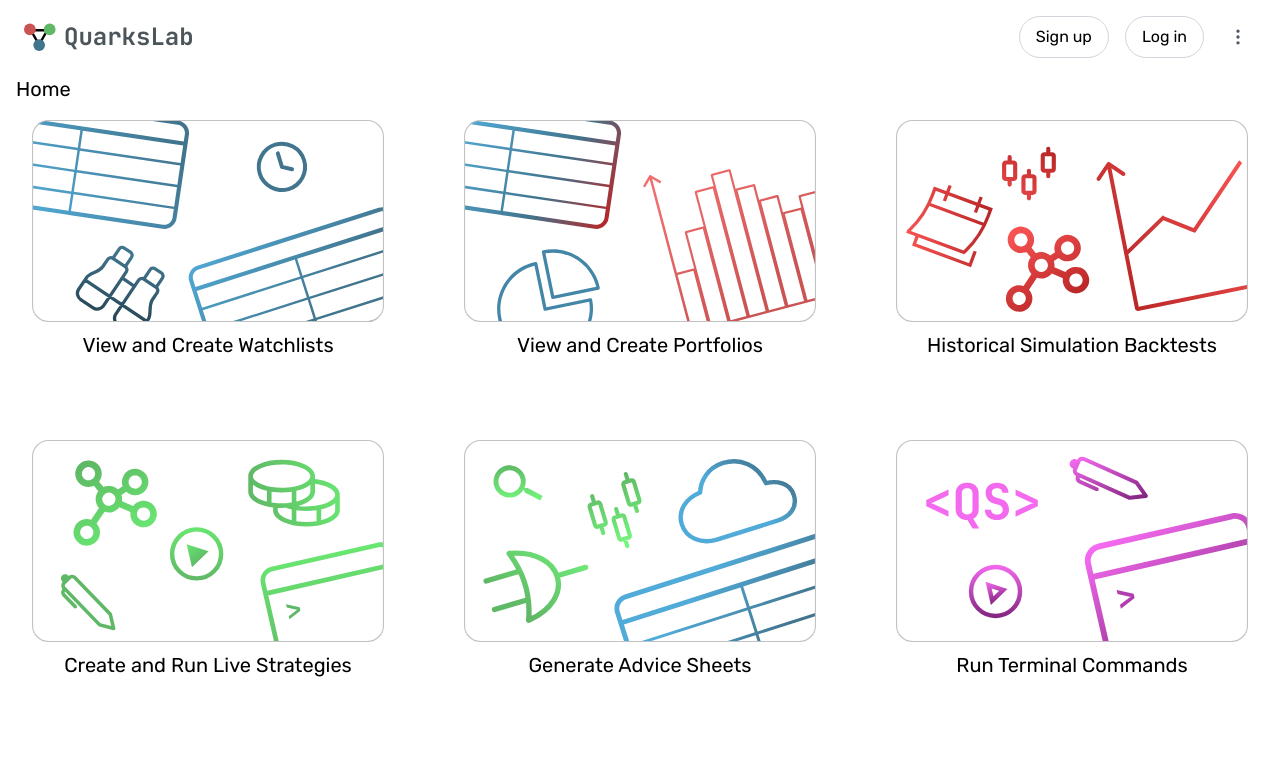
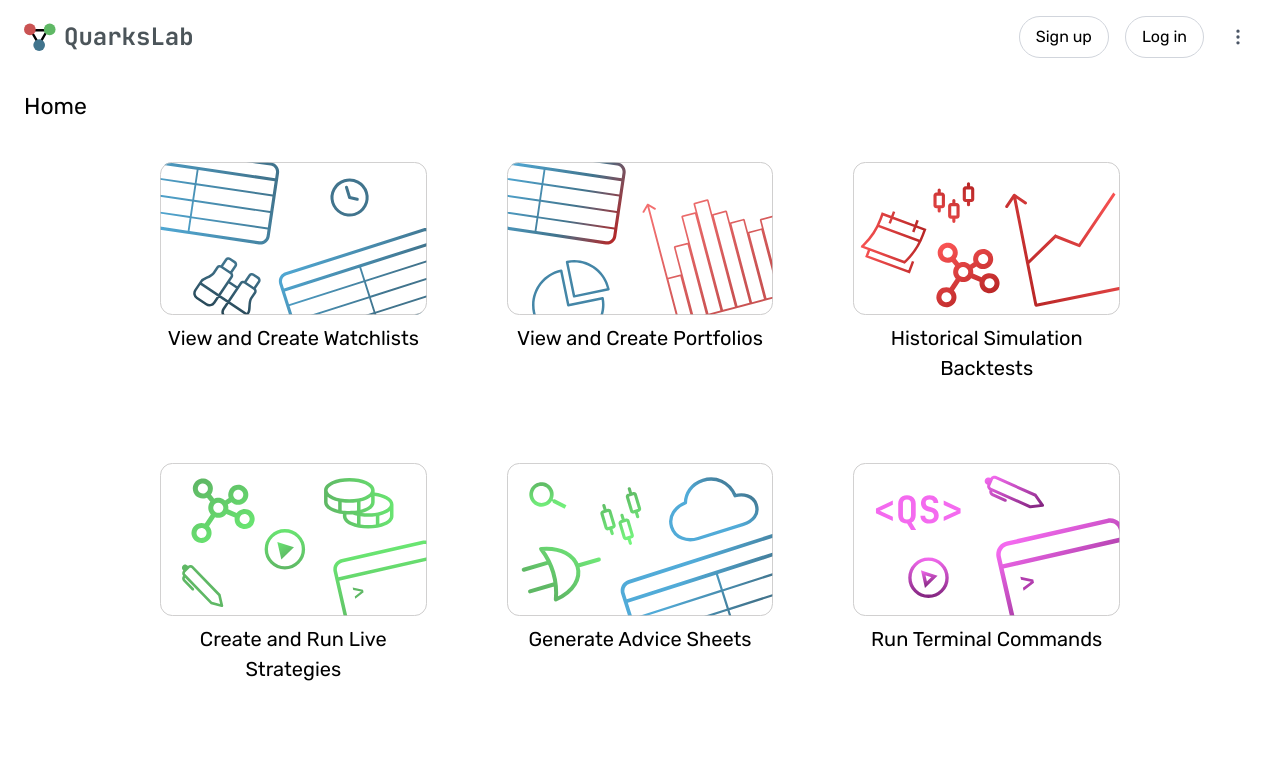
Before and after one commit to carpeadiam/quarksFinanceFE, a Next.js app: page /home in a window 1280 px wide. Shown: the top 758 px of the page. Built offline with nearby package versions, Linux system fonts and the light colour scheme; no server answers.

Commit message:
Reverting

```diff
--- a/src/app/home/page.tsx
+++ b/src/app/home/page.tsx
@@ -50,9 +50,9 @@ export default function Home() {
   return (
     <main className="min-h-screen bg-white">
       <Navbar />
-      <Link href="/home" className="block ml-4 mb-4 text-black" style={{ fontFamily: 'Rubik, sans-serif', fontSize: '20px' }}>Home</Link>
+      <Link href="/home" className="mt-4 block ml-6 text-black text-xl" style={{ fontFamily: 'Rubik, sans-serif', fontSize: '23px' }}>Home</Link>
 
-      <div className="container mx-auto px-4 lg:px-8">
+      <div className="container mx-auto px-40 py-10">
         <h1 className="sr-only">QuarksLab Dashboard</h1>
         <FeatureGrid />
       </div>
```
